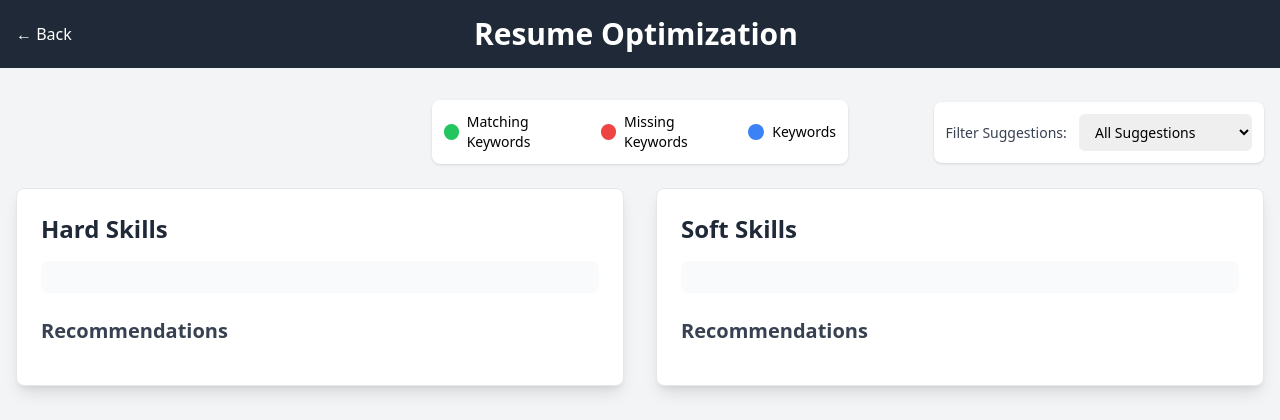
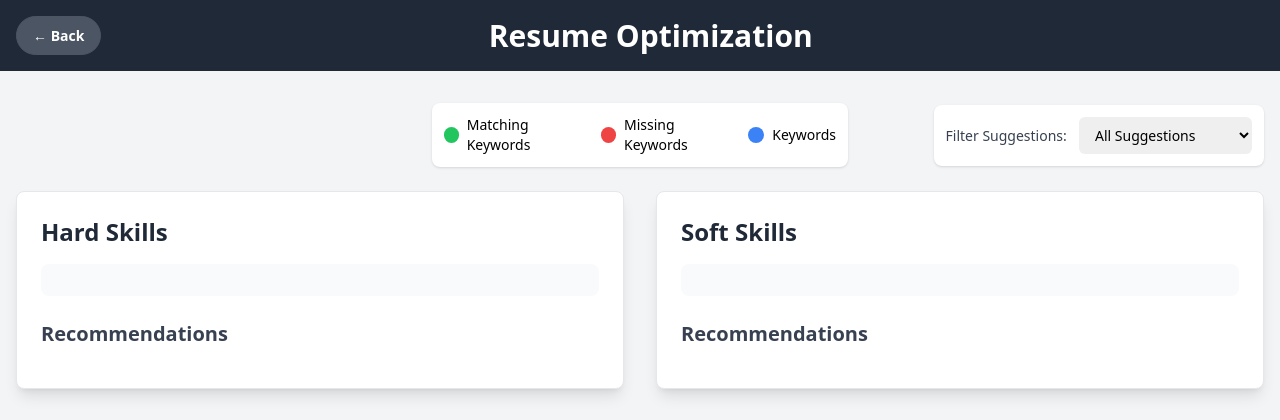
Before and after one commit to hnvivek/job-resume-match, a Flask app: template templates/optimize_resume.html in a window 1280 px wide. Shown: the top 420 px of the page. Run offline with Flask 3, Linux system fonts and the light colour scheme; the template is opened without the code that fills it, so the values that code supplies are empty; parts of the project's set-up code (start-up, migrations or seed data) failed here and were passed over; some libraries are stand-ins or nearby versions.

Commit message:
update the back button in optimize resume

````diff
--- a/templates/index.html
+++ b/templates/index.html
@@ -370,4 +370,3 @@ function appendHiddenInput(form, name, value) {
 
 </body>
 </html>
-```
--- a/templates/optimize_resume.html
+++ b/templates/optimize_resume.html
@@ -21,7 +21,36 @@
     </script>
 
     <!-- Font Awesome for icons -->
-    <link rel="stylesheet" href="https://cdnjs.cloudflare.com/ajax/libs/font-awesome/6.0.0-beta3/css/all.min.css">
+    <link rel="stylesheet"
+          href="https://cdnjs.cloudflare.com/ajax/libs/font-awesome/6.0.0-beta3/css/all.min.css">
+    <style>
+        /* Button styles */
+        .btn {
+            display: inline-block;
+            padding: 0.5rem 1rem;
+            font-size: 0.875rem;
+            font-weight: 600;
+            text-align: center;
+            white-space: nowrap;
+            vertical-align: middle;
+            cursor: pointer;
+            user-select: none;
+            border: 1px solid transparent;
+            border-radius: 9999px;
+            transition: all 0.15s ease-in-out;
+        }
+
+        .btn-secondary {
+            color: #ffffff;
+            background-color: #4b5563;
+            border-color: #4b5563;
+        }
+
+        .btn-secondary:hover {
+            background-color: #374151;
+            border-color: #374151;
+        }
+    </style>
 </head>
 <body class="flex flex-col min-h-screen bg-gray-100">
 <!-- Header -->
@@ -62,8 +91,11 @@
         <!-- Right-aligned Filter -->
         <div class="col-span-3 sm:col-span-1 flex justify-center sm:justify-end">
             <div class="bg-white p-3 rounded-lg shadow">
-                    <label for="suggestions-filter" class="text-sm font-medium text-gray-700 mr-2">Filter Suggestions:</label>
-                    <select id="suggestions-filter" class="pl-3 pr-10 py-2 text-base border-gray-300 focus:outline-none focus:ring-blue-500 focus:border-blue-500 sm:text-sm rounded-md">
+                <label for="suggestions-filter"
+                       class="text-sm font-medium text-gray-700 mr-2">Filter
+                    Suggestions:</label>
+                <select id="suggestions-filter"
+                        class="pl-3 pr-10 py-2 text-base border-gray-300 focus:outline-none focus:ring-blue-500 focus:border-blue-500 sm:text-sm rounded-md">
                     <option value="all">All Suggestions</option>
                     <option value="optimizations">Optimizations</option>
                     <option value="new">New Additions</option>
@@ -87,9 +119,12 @@
             </div>
             <h3 class="text-xl font-bold mb-4 text-gray-700">Recommendations</h3>
             {% for suggestion in enhancement_suggestions.hard_skills %}
-                    <article class="mb-6 p-4 border rounded-lg bg-white shadow-sm hover:shadow-md transition-shadow duration-300 suggestion-item" data-type="{{ 'optimizations' if suggestion.original else 'new' }}">
+            <article
+                    class="mb-6 p-4 border rounded-lg bg-white shadow-sm hover:shadow-md transition-shadow duration-300 suggestion-item"
+                    data-type="{{ 'optimizations' if suggestion.original else 'new' }}">
                 <header class="flex justify-between items-center mb-2">
-                            <h4 class="text-lg font-semibold text-blue-800">{{ suggestion.keyword }}</h4>
+                    <h4 class="text-lg font-semibold text-blue-800">{{ suggestion.keyword
+                        }}</h4>
                 </header>
 
                 {% if suggestion.original %}
@@ -101,13 +136,16 @@
 
                 <div class="bg-blue-800 text-white p-3 rounded-lg mb-2">
                     <div class="flex justify-between items-center">
-                                <h5 class="font-semibold">{{ 'Optimized Version' if suggestion.original else 'New Addition' }}</h5>
+                        <h5 class="font-semibold">{{ 'Optimized Version' if
+                            suggestion.original else 'New Addition' }}</h5>
                         <button class="bg-blue-500 text-white px-3 py-1 rounded-full text-sm hover:bg-blue-600 focus:outline-none focus:ring-2 focus:ring-blue-300 focus:ring-opacity-50 transition-colors duration-300"
-                                        onclick="copyToClipboard('{{ suggestion.modified_or_new | replace("'", "\\'") }}', this)">
+                                onclick="copyToClipboard('{{ suggestion.modified_or_new | replace("
+                        '", "\\'") }}', this)">
                         Copy
                         </button>
                     </div>
-                            <p class="recommendation-text mt-2">{{ suggestion.modified_or_new }}</p>
+                    <p class="recommendation-text mt-2">{{ suggestion.modified_or_new
+                        }}</p>
                 </div>
 
                 <div class="mb-2">
@@ -141,9 +179,12 @@
             </div>
             <h3 class="text-xl font-bold mb-4 text-gray-700">Recommendations</h3>
             {% for suggestion in enhancement_suggestions.soft_skills %}
-                    <article class="mb-6 p-4 border rounded-lg bg-white shadow-sm hover:shadow-md transition-shadow duration-300 suggestion-item" data-type="{{ 'optimizations' if suggestion.original else 'new' }}">
+            <article
+                    class="mb-6 p-4 border rounded-lg bg-white shadow-sm hover:shadow-md transition-shadow duration-300 suggestion-item"
+                    data-type="{{ 'optimizations' if suggestion.original else 'new' }}">
                 <header class="flex justify-between items-center mb-2">
-                            <h4 class="text-lg font-semibold text-purple-800">{{ suggestion.keyword }}</h4>
+                    <h4 class="text-lg font-semibold text-purple-800">{{
+                        suggestion.keyword }}</h4>
                 </header>
 
                 {% if suggestion.original %}
@@ -155,13 +196,16 @@
 
                 <div class="bg-purple-800 text-white p-3 rounded-lg mb-2">
                     <div class="flex justify-between items-center">
-                                <h5 class="font-semibold">{{ 'Optimized Version' if suggestion.original else 'New Addition' }}</h5>
+                        <h5 class="font-semibold">{{ 'Optimized Version' if
+                            suggestion.original else 'New Addition' }}</h5>
                         <button class="bg-purple-500 text-white px-3 py-1 rounded-full text-sm hover:bg-purple-600 focus:outline-none focus:ring-2 focus:ring-purple-300 focus:ring-opacity-50 transition-colors duration-300"
-                                        onclick="copyToClipboard('{{ suggestion.modified_or_new | replace("'", "\\'") }}', this)">
+                                onclick="copyToClipboard('{{ suggestion.modified_or_new | replace("
+                        '", "\\'") }}', this)">
                         Copy
                         </button>
                     </div>
-                            <p class="recommendation-text mt-2">{{ suggestion.modified_or_new }}</p>
+                    <p class="recommendation-text mt-2">{{ suggestion.modified_or_new
+                        }}</p>
                 </div>
 
                 <div class="mb-2">
@@ -218,7 +262,7 @@
     }
 
     // Apply highlighting to all recommendation text elements and set up filter
-        document.addEventListener('DOMContentLoaded', function() {
+    document.addEventListener('DOMContentLoaded', function () {
         document.querySelectorAll('.recommendation-text').forEach(function (element) {
             const originalText = element.textContent;
             const keyword = element.closest('article').querySelector('h4').textContent.trim();
@@ -226,9 +270,9 @@
         });
 
         // Single filter functionality
-            document.getElementById('suggestions-filter').addEventListener('change', function(e) {
+        document.getElementById('suggestions-filter').addEventListener('change', function (e) {
             const filterValue = e.target.value;
-                document.querySelectorAll('.suggestion-item').forEach(function(item) {
+            document.querySelectorAll('.suggestion-item').forEach(function (item) {
                 if (filterValue === 'all' || item.dataset.type === filterValue) {
                     item.style.display = '';
                 } else {
````
Lines whose indentation alone changed are shown as unchanged.
